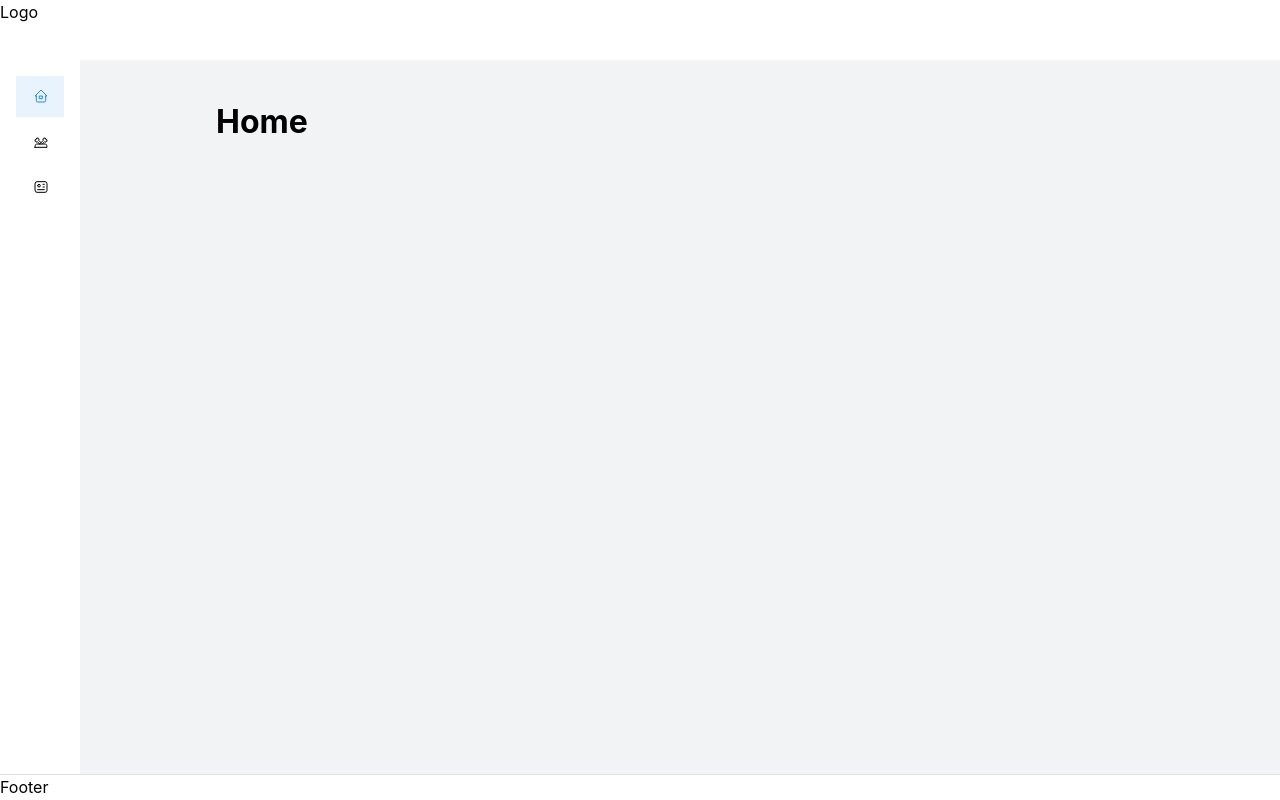
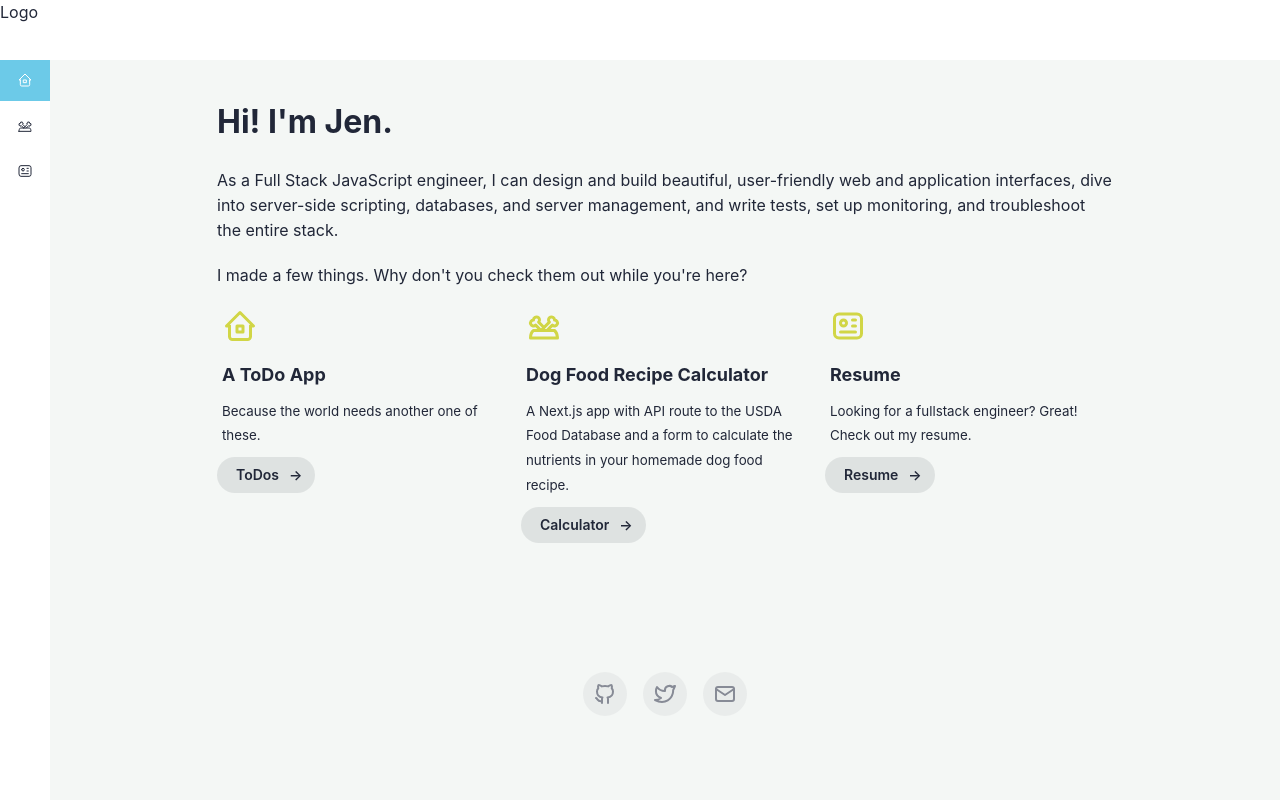
Before and after one commit to germanny/pet-food-recipe-calculator, a Next.js app: page / in a window 1280 px wide. Built offline with nearby package versions, Linux system fonts and the light colour scheme.

Commit message:
homepage

```diff
--- /dev/null
+++ b/app/dog-food-recipe-calculator/page.tsx
@@ -0,0 +1,5 @@
+function DogFoodRecipeCalculator() {
+  return <h1>Dog Food Recipe Calculator</h1>;
+}
+
+export default DogFoodRecipeCalculator;
--- a/app/layout.tsx
+++ b/app/layout.tsx
@@ -22,7 +22,7 @@ export default function RootLayout({ children }: { children: any }) {
         />
       </head>
       <body>
-        <MantineProvider theme={theme}>
+        <MantineProvider theme={theme} withGlobalClasses>
           <AppShellClient>{children}</AppShellClient>
         </MantineProvider>
       </body>
--- a/app/page.tsx
+++ b/app/page.tsx
@@ -1,3 +1,179 @@
+import Link from 'next/link';
+import {
+  ActionIcon,
+  Box,
+  Button,
+  Card,
+  Container,
+  Grid,
+  GridCol,
+  Group,
+  SimpleGrid,
+  Text,
+  Title,
+  UnstyledButton,
+  rem,
+} from '@mantine/core';
+import {
+  IconBrandGithub,
+  IconBrandTwitter,
+  IconDogBowl,
+  IconHome2,
+  IconId,
+  IconMail,
+} from '@tabler/icons-react';
+
+const cardData = [
+  {
+    title: 'A ToDo App',
+    description: 'Because the world needs another one of these.',
+    link: '/',
+    buttonLabel: 'ToDos',
+    icon: IconHome2,
+  },
+  {
+    title: 'Dog Food Recipe Calculator',
+    description:
+      'A Next.js app with API route to the USDA Food Database and a form to calculate the nutrients in your homemade dog food recipe.',
+    link: '/dog-food-recipe-calculator',
+    buttonLabel: 'Calculator',
+    icon: IconDogBowl,
+  },
+  {
+    title: 'Resume',
+    description:
+      'Looking for a fullstack engineer? Great! Check out my resume.',
+    link: '/resume',
+    buttonLabel: 'Resume',
+    icon: IconId,
+  },
+  // {
+  //   title: 'Fourth card',
+  //   description: 'Fourth card description',
+  //   link: '/',
+  //   buttonLabel: 'Go Home',
+  // },
+];
+
 export default function Home() {
-  return <h1>Home</h1>;
+  const gradient =
+    'linear-gradient(45deg, var(--mantine-color-midnight-express-filled) 0%, var(--mantine-color-malibu-filled) 75%, var(--mantine-color-malibu-filled) 100%)';
+
+  const cards = cardData.map((card) => (
+    <GridCol span={12 / cardData.length} key={card.title}>
+      <Card
+        // withBorder
+        padding={0}
+        radius="md"
+        mb="xl"
+        mih="280px"
+        bg="transparent"
+      >
+        <UnstyledButton>
+          <Box ml={5}>
+            {card.icon && (
+              <card.icon size={36} color="var(--mantine-color-poison-3)" />
+            )}
+            <Title order={4} mt="sm">
+              {card.title}
+            </Title>
+            <Text>
+              <small>{card.description}</small>
+            </Text>
+          </Box>
+          <Button
+            component={Link}
+            href={card.link}
+            rightSection="→"
+            radius="xl"
+            color="midnight-express"
+            variant="light"
+            mt="xs"
+            // styles={{
+            //   root: {
+            //     marginTop: 'auto',
+            //   },
+            // }}
+          >
+            {card.buttonLabel}
+          </Button>
+        </UnstyledButton>
+      </Card>
+    </GridCol>
+  ));
+  return (
+    <>
+      <Container
+        // bg="malibu"
+        // p="lg"
+        mb="xl"
+        // c="white"
+        // styles={{
+        //   root: {
+        //     borderRadius: rem(10),
+        //   },
+        // }}
+      >
+        <h1>Hi! I'm Jen.</h1>
+        <Text>
+          As a Full Stack JavaScript engineer, I can design and build beautiful,
+          user-friendly web and application interfaces, dive into server-side
+          scripting, databases, and server management, and write tests, set up
+          monitoring, and troubleshoot the entire stack.
+        </Text>
+        <Text my="lg">
+          I made a few things. Why don't you check them out while you're here?
+        </Text>
+        {/* <Title order={2}>The Hub</Title> */}
+        <Grid>{cards}</Grid>
+      </Container>
+      <Container
+        // bg="white"
+        p="lg"
+        mb="xl"
+        // styles={{
+        //   root: {
+        //     border: '1px solid var(--mantine-color-gray-3)',
+        //     borderRadius: rem(10),
+        //   },
+        // }}
+      >
+        <Group justify="center">
+          <ActionIcon
+            component={Link}
+            href="https://github.com/germanny"
+            color="midnight-express.1"
+            variant="light"
+            aria-label="GitHub"
+            radius="xl"
+            size="xl"
+          >
+            <IconBrandGithub />
+          </ActionIcon>
+          <ActionIcon
+            component={Link}
+            href="https://twitter.com/germanny"
+            color="midnight-express.1"
+            variant="light"
+            aria-label="Twitter"
+            radius="xl"
+            size="xl"
+          >
+            <IconBrandTwitter />
+          </ActionIcon>
+          <ActionIcon
+            component={Link}
+            href="mailto:hello@jengermann.com"
+            color="midnight-express.1"
+            variant="light"
+            aria-label="Email"
+            radius="xl"
+            size="xl"
+          >
+            <IconMail />
+          </ActionIcon>
+        </Group>
+      </Container>
+    </>
+  );
 }
--- a/app/pet-food-recipe-calculator/page.tsx
+++ /dev/null
@@ -1,5 +0,0 @@
-function PetFoodRecipeCalculator() {
-  return <h1>Pet Food Recipe Calculator</h1>;
-}
-
-export default PetFoodRecipeCalculator;
--- a/components/AppShell/index.tsx
+++ b/components/AppShell/index.tsx
@@ -5,6 +5,7 @@ import { AppShell, Burger, Container } from '@mantine/core';
 import { useDisclosure } from '@mantine/hooks';
 
 import Navigation from '@/components/Navigation';
+import Aside from '@/components/Aside';
 
 export default function AppShellClient(props: PropsWithChildren<{}>) {
   const { children } = props;
@@ -13,8 +14,13 @@ export default function AppShellClient(props: PropsWithChildren<{}>) {
   return (
     <AppShell
       header={{ height: 60 }}
+      // aside={{
+      //   width: 300,
+      //   breakpoint: 'sm',
+      //   collapsed: { mobile: !opened },
+      // }}
       navbar={{
-        width: 80,
+        width: 50,
         breakpoint: 'sm',
         collapsed: { mobile: !opened },
       }}
@@ -25,12 +31,23 @@ export default function AppShellClient(props: PropsWithChildren<{}>) {
         <div>Logo</div>
       </AppShell.Header>
 
-      <Navigation />
+      <AppShell.Navbar withBorder={false}>
+        <Navigation />
+      </AppShell.Navbar>
 
-      <AppShell.Main bg="gray.1">
+      {/* <AppShell.Aside withBorder={false} bg="transparent">
+        <Aside />
+      </AppShell.Aside> */}
+
+      <AppShell.Main
+        style={{
+          background:
+            'url(https://res.cloudinary.com/germanny/image/upload/f_auto,fl_lossy,q_auto/v1/site/bg-module.png) no-repeat center 0 / 730px;',
+          backgroundColor: 'var(--mantine-color-beluga-1)',
+        }}
+      >
         <Container size="md">{children}</Container>
       </AppShell.Main>
-      <AppShell.Footer>Footer</AppShell.Footer>
     </AppShell>
   );
 }
--- /dev/null
+++ b/components/Aside/index.tsx
@@ -0,0 +1,12 @@
+import { Card, Container } from '@mantine/core';
+
+export default function Aside(): JSX.Element {
+  return (
+    <Container mt="md" w="90%">
+      <Card withBorder padding="lg" radius="md" mb="xl" mih="230px" w="100%">
+        <h4 style={{ marginBottom: 0 }}>Jen Germann</h4>
+        <p>github</p>
+      </Card>
+    </Container>
+  );
+}
--- a/components/Navigation/index.module.css
+++ /dev/null
@@ -1,41 +0,0 @@
-.navbar {
-  width: rem(80px);
-  height: rem(750px);
-  padding: var(--mantine-spacing-md);
-  position: fixed;
-  top: var(--app-shell-header-height);
-  bottom: var(--app-shell-footer-height);
-  display: flex;
-  flex-direction: column;
-  background-color: #fff;
-}
-
-.navbarMain {
-  flex: 1;
-}
-
-/* .link {
-  width: rem(50px);
-  height: rem(50px);
-  border-radius: var(--mantine-radius-md);
-  display: flex;
-  align-items: center;
-  justify-content: center;
-  color: light-dark(var(--mantine-color-gray-7), var(--mantine-color-dark-0));
-
-  > span {
-    margin-left: var(--mantine-spacing-xs);
-  }
-
-  &:hover {
-    background-color: light-dark(var(--mantine-color-gray-0), var(--mantine-color-dark-5));
-  }
-
-  &[data-active] {
-    &,
-    &:hover {
-      background-color: var(--mantine-color-blue-light);
-      color: var(--mantine-color-blue-light-color);
-    }
-  }
-} */
--- a/components/Navigation/index.tsx
+++ b/components/Navigation/index.tsx
@@ -9,7 +9,6 @@ import {
   IconDogBowl,
   IconId,
 } from '@tabler/icons-react';
-import classes from '@/components/Navigation/index.module.css';
 
 // interface NavbarLinkProps {
 //   icon: typeof IconHome2;
@@ -37,8 +36,8 @@ const navLinks = [
   { icon: IconHome2, label: 'Home', href: '/' },
   {
     icon: IconDogBowl,
-    label: 'Pet Food Recipe Calculator',
-    href: '/pet-food-recipe-calculator',
+    label: 'Dog Food Recipe Calculator',
+    href: '/dog-food-recipe-calculator',
   },
   {
     icon: IconId,
@@ -62,6 +61,8 @@ export default function NavbarMinimal() {
         active={pathname === item.href}
         label={item.label}
         leftSection={<item.icon size="1rem" stroke={1.5} />}
+        color="malibu"
+        variant="filled"
         styles={{
           root: {
             maxHeight: rem(50),
@@ -75,8 +76,8 @@ export default function NavbarMinimal() {
   ));
 
   return (
-    <nav className={classes.navbar}>
-      <div className={classes.navbarMain}>
+    <nav>
+      <div>
         <Stack justify="center" gap={0}>
           {links}
         </Stack>
--- a/test-utils/render.tsx
+++ b/test-utils/render.tsx
@@ -5,7 +5,9 @@ import { theme } from '../theme';
 export function render(ui: React.ReactNode) {
   return testingLibraryRender(<>{ui}</>, {
     wrapper: ({ children }: { children: React.ReactNode }) => (
-      <MantineProvider theme={theme}>{children}</MantineProvider>
+      <MantineProvider theme={theme} withGlobalClasses>
+        {children}
+      </MantineProvider>
     ),
   });
 }
--- a/theme.ts
+++ b/theme.ts
@@ -2,14 +2,87 @@
 
 import { createTheme, rem } from '@mantine/core';
 
+// Other possible colors
+// https://colorkit.co/color/7d8ca3/
+
 export const theme = createTheme({
+  // https://coolors.co/palette/212738-f97068-d1d646-edf2ef-57c4e5
+  colors: {
+    'midnight-express': [
+      // https://colorkit.co/color/212738/
+      '#9ea1aa',
+      '#878b96',
+      '#717682',
+      '#5c616f',
+      '#474d5c',
+      '#33394a',
+      '#212738', // 6 - preferred
+      '#1b202f',
+      '#161a27',
+      '#10141f',
+    ],
+    'flirty-salmon': [
+      '#ffd6d1',
+      '#ffc8c2',
+      '#ffbab3',
+      '#ffaca4',
+      '#ff9e95',
+      '#fe8f86',
+      '#fc8077',
+      '#f97068', // 7 - preferred
+      '#d96059',
+      '#b9514b',
+    ],
+    poison: [
+      // https://colorkit.co/color/d1d646/
+      '#dee389',
+      '#dadf76',
+      '#d5da60',
+      '#d1d646', // 3 - preferred
+      '#b5ba3c',
+      '#9b9e32',
+      '#818428',
+      '#686a1e',
+      '#505215',
+      '#393b0d',
+    ],
+    beluga: [
+      // https://colorkit.co/color/edf2ef/
+      '#f8faf9',
+      '#f4f7f5',
+      '#f1f5f2',
+      '#edf2ef', // 3 - preferred
+      '#e2e6e3',
+      '#d6dad8',
+      '#cbcecc',
+      '#c0c3c1',
+      '#b5b7b6',
+      '#aaacab',
+      // '#9fa1a0',
+      // '#959695',
+    ],
+    malibu: [
+      // https://colorkit.co/color/57c4e5/
+      '#d1eef8',
+      '#c2e8f5',
+      '#b2e2f3',
+      '#a2dcf0',
+      '#91d6ed',
+      '#7fd0eb',
+      '#6ccae8',
+      '#57c4e5', // 7 - preferred
+      '#4baac7',
+      '#3e91aa',
+    ],
+  },
+  black: '#212738',
   components: {
     Title: {
       defaultProps: {
         styles: {
           root: {
-            borderBottom: '1px solid var(--mantine-color-default-border)',
-            marginBottom: rem(15),
+            // borderBottom: '1px solid var(--mantine-color-default-border)',
+            marginBottom: rem(9),
           },
         },
       },
--- a/tsconfig.json
+++ b/tsconfig.json
@@ -20,6 +20,6 @@
     },
     "plugins": [{ "name": "next" }]
   },
-  "include": ["next-env.d.ts", "**/*.ts", "**/*.tsx", ".next/types/**/*.ts"],
+  "include": ["next-env.d.ts", "**/*.ts", "**/*.tsx", ".next/types/**/*.ts", "node_modules/@mantine/**/*"],
   "exclude": ["node_modules"]
 }
```
Also changed, not shown: 1 other file (tests, documents, lock files or other folders).
